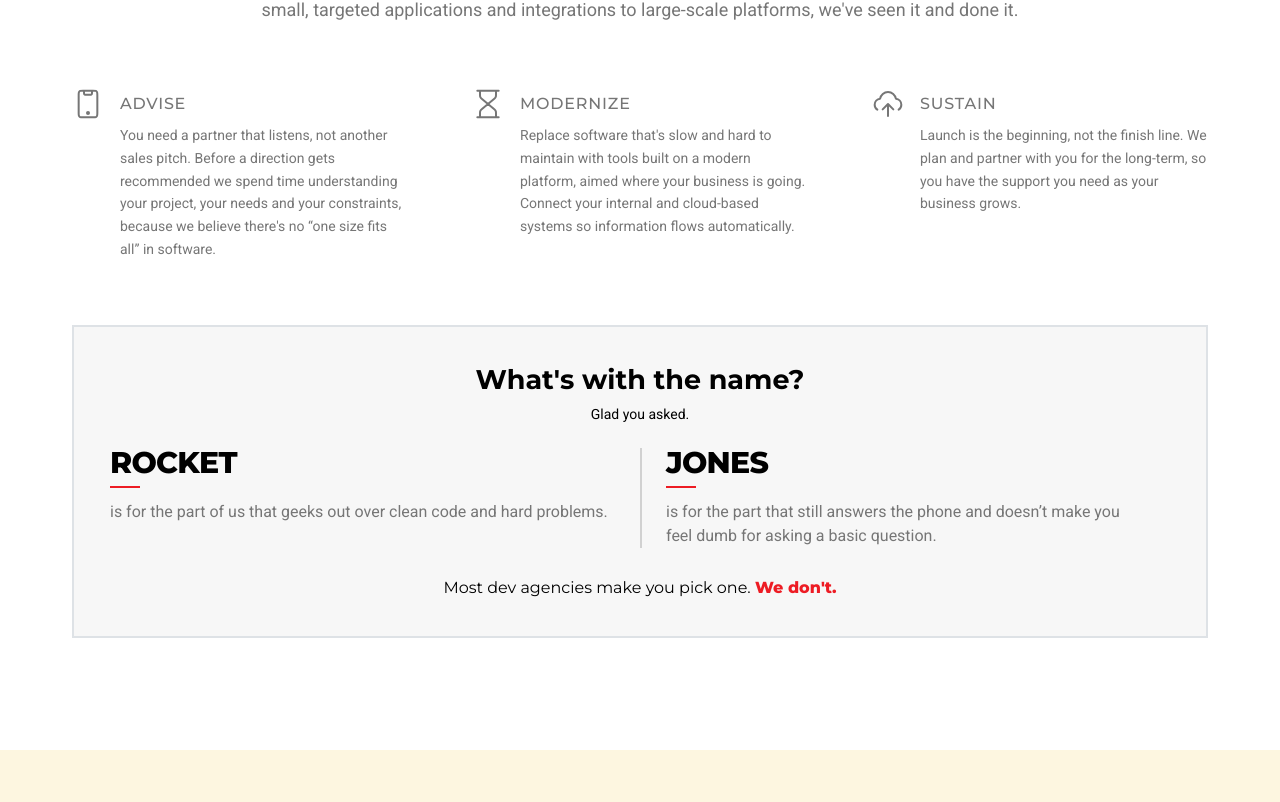
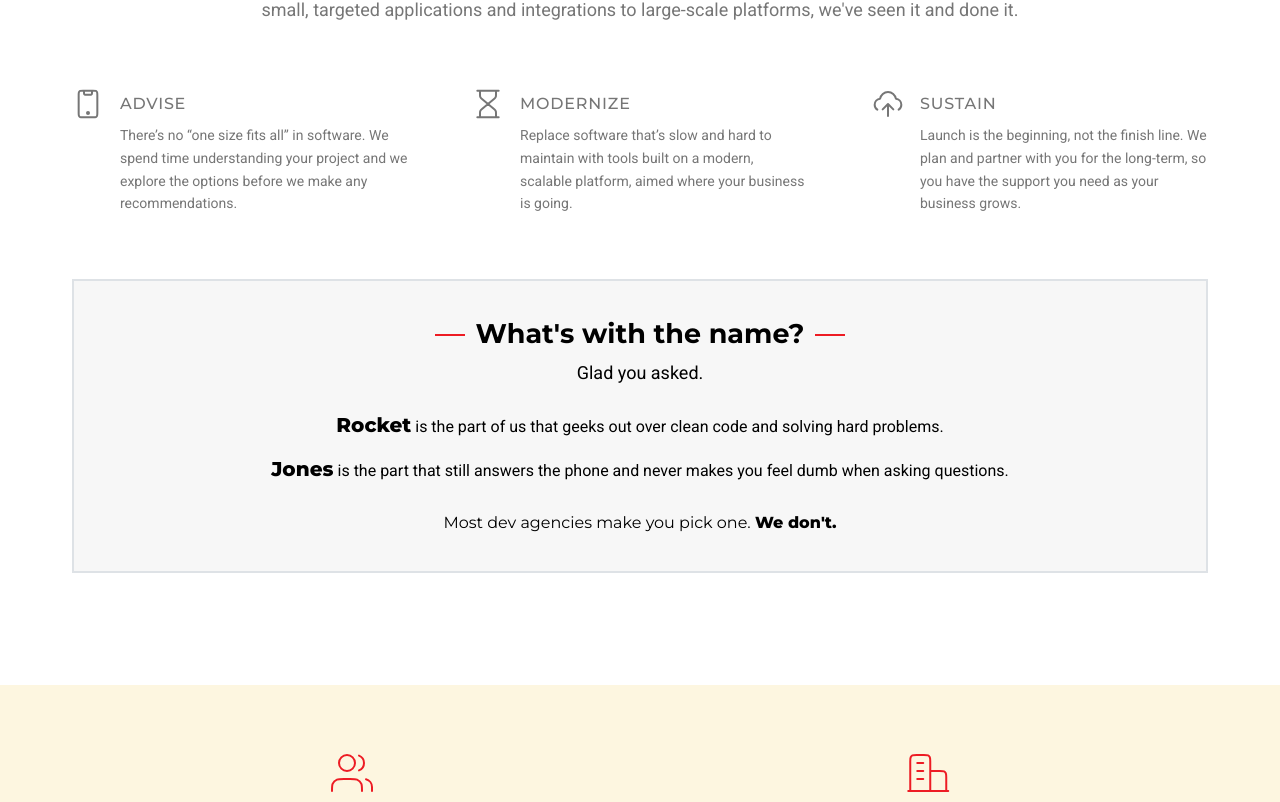
Before and after one commit to rocketjonesinteractive/rocketjones-com, a Next.js app: page / in a window 1280 px wide. Shown: the part 1598-2400 px from the top of the page. Built offline with nearby package versions, Linux system fonts and the light colour scheme.

Commit message:
refactor: update and refine marketing copy across About, Hero, and Process components

```diff
--- a/src/components/ui/organisms/About/About.tsx
+++ b/src/components/ui/organisms/About/About.tsx
@@ -1,7 +1,6 @@
 import { Section } from '@/components/ui/atoms/Section/Section';
 import { SectionHeading } from '../../molecules/SectionHeading/SectionHeading';
 import { ReactNode } from 'react';
-import { Variants } from 'framer-motion';
 import Hourglass from '@/../public/img/icons/hourglass.svg';
 import Phone from '@/../public/img/icons/phone.svg';
 import UploadCloud from '@/../public/img/icons/upload-cloud.svg';
@@ -23,7 +22,7 @@ export const About = () => {
         <AboutTile
           title={'Advise'}
           description={
-            "You need a partner that listens, not another sales pitch. Before a direction gets recommended we spend time understanding your project, your needs and your constraints, because we believe there's no “one size fits all” in software."
+            'There’s no “one size fits all” in software. We spend time understanding your project and we explore the options before we make any recommendations.'
           }
           icon={<Phone />}
           animDelay={0}
@@ -31,7 +30,7 @@ export const About = () => {
         <AboutTile
           title={'Modernize'}
           description={
-            "Replace software that's slow and hard to maintain with tools built on a modern platform, aimed where your business is going. Connect your internal and cloud-based systems so information flows automatically."
+            'Replace software that’s slow and hard to maintain with tools built on a modern, scalable platform, aimed where your business is going.'
           }
           icon={<Hourglass />}
           animDelay={0.2}
@@ -54,60 +53,43 @@ const NameStory = () => {
   return (
     <AnimateOnScrollDiv variants={animationVariants.fadeInUp} className={'mt-16 w-full'}>
       <div className="border-greyOutline mx-4 border-2 bg-greyLight p-6 md:mx-8 md:p-9">
-        <div className={'text-center font-heading text-[27px] font-bold leading-tight text-black'}>
-          What&apos;s with the name?
+        <div className={'text-center'}>
+          <span
+            className={
+              'relative inline-block font-heading text-[27px] font-bold leading-tight text-black ' +
+              "md:before:absolute md:before:left-[-40px] md:before:top-1/2 md:before:h-[2px] md:before:w-[30px] md:before:bg-red md:before:content-[''] " +
+              "md:after:absolute md:after:right-[-40px] md:after:top-1/2 md:after:h-[2px] md:after:w-[30px] md:after:bg-red md:after:content-['']"
+            }
+          >
+            What&apos;s with the name?
+          </span>
         </div>
-        <div className={'mt-2 text-center text-sm text-black'}>Glad you asked.</div>
-        <div className="mt-6 grid gap-6 md:grid-cols-2 md:gap-0">
+        <div className={'mt-2 text-center text-base text-black md:text-lg'}>Glad you asked.</div>
+        <div className="mx-auto mt-6 flex max-w-4xl flex-col gap-4">
           <NameHalf
             name={'Rocket'}
-            description={'is for the part of us that geeks out over clean code and hard problems.'}
-            variants={animationVariants.fadeInLeft}
+            description={'is the part of us that geeks out over clean code and solving hard problems.'}
           />
           <NameHalf
             name={'Jones'}
-            description={
-              'is for the part that still answers the phone and doesn’t make you feel dumb for asking a basic question.'
-            }
-            variants={animationVariants.fadeInRight}
-            className={'md:border-greyBorder md:border-l-2 md:pl-6'}
+            description={'is the part that still answers the phone and never makes you feel dumb when asking questions.'}
           />
         </div>
         <div className={'mt-7 text-center font-heading text-sm text-black md:text-base'}>
           Most dev agencies make you pick one.{' '}
-          <span className={'font-black text-red'}>We don&apos;t.</span>
+          <span className={'font-black text-black'}>We don&apos;t.</span>
         </div>
       </div>
     </AnimateOnScrollDiv>
   );
 };
 
-const NameHalf = ({
-  name,
-  description,
-  variants,
-  className,
-}: {
-  name: string;
-  description: string;
-  variants: Variants;
-  className?: string;
-}) => {
+const NameHalf = ({ name, description }: { name: string; description: string }) => {
   return (
-    <AnimateOnScrollDiv variants={variants} className={`md:pr-6 ${className ?? ''}`}>
-      <div className={'group text-center md:text-left'}>
-        <div
-          className={
-            'font-heading text-[24px] font-black uppercase leading-none tracking-tight text-black ' +
-            'transition-colors group-hover:text-red md:text-[30px]'
-          }
-        >
-          {name}
-        </div>
-        <div className="mx-auto mt-2 w-[30px] border-b-2 border-b-red transition-all group-hover:w-[60px] md:mx-0"></div>
-        <div className={'mt-3 text-sm leading-relaxed md:text-base'}>{description}</div>
-      </div>
-    </AnimateOnScrollDiv>
+    <div className={'text-center text-sm leading-relaxed text-black md:text-base'}>
+      <span className={'font-heading text-lg font-black leading-tight text-black md:text-xl'}>{name}</span>{' '}
+      {description}
+    </div>
   );
 };
 
--- a/src/components/ui/organisms/Hero/Hero.tsx
+++ b/src/components/ui/organisms/Hero/Hero.tsx
@@ -60,9 +60,8 @@ export const HeroSubheading = ({ children }: { children: ReactNode }) => {
 export const HeroDescriptionTop = () => {
   return (
     <div className={'mx-auto mb-10 max-w-5xl font-heading text-base leading-relaxed text-white/90 [text-wrap:balance] md:text-xl'}>
-      Most software asks you to bend your business to fit it when what you need is software that fits your business, your
-      future, your goals. With cutting edge development tools and a team of top-tier engineers, custom is more within
-      reach than it&apos;s ever been.
+      Give your team software built for your future. With cutting edge development tools and a team of seasoned
+      engineers, we put high quality, custom software within reach.
     </div>
   );
 };
--- a/src/components/ui/organisms/Process/Process.tsx
+++ b/src/components/ui/organisms/Process/Process.tsx
@@ -24,7 +24,7 @@ export const Process = () => {
         <ProcessTile
           title={'Explore + Imagine'}
           description={
-            'Some clients come to us knowing exactly what they need, but most come with a vision, a pain point, or an idea that hasn’t taken shape yet. We genuinely enjoy this stage: identifying the possibilities, defining the scope, and finding the right approach together. Most projects can be scoped quickly at no charge. Larger projects that need multiple planning sessions may involve a paid Discovery phase, but we’ll always tell you that upfront, before it starts.'
+            'Some clients come to us knowing exactly what they need, but most come with a vision or an idea that hasn’t taken shape. We genuinely enjoy this stage: identifying the possibilities, defining the scope, and finding the right approach together. Most projects can be scoped quickly at no charge. Larger projects may involve a paid Discovery phase, but we’ll always tell you that upfront.'
           }
           stage={1}
           animDelay={0.2}
```
